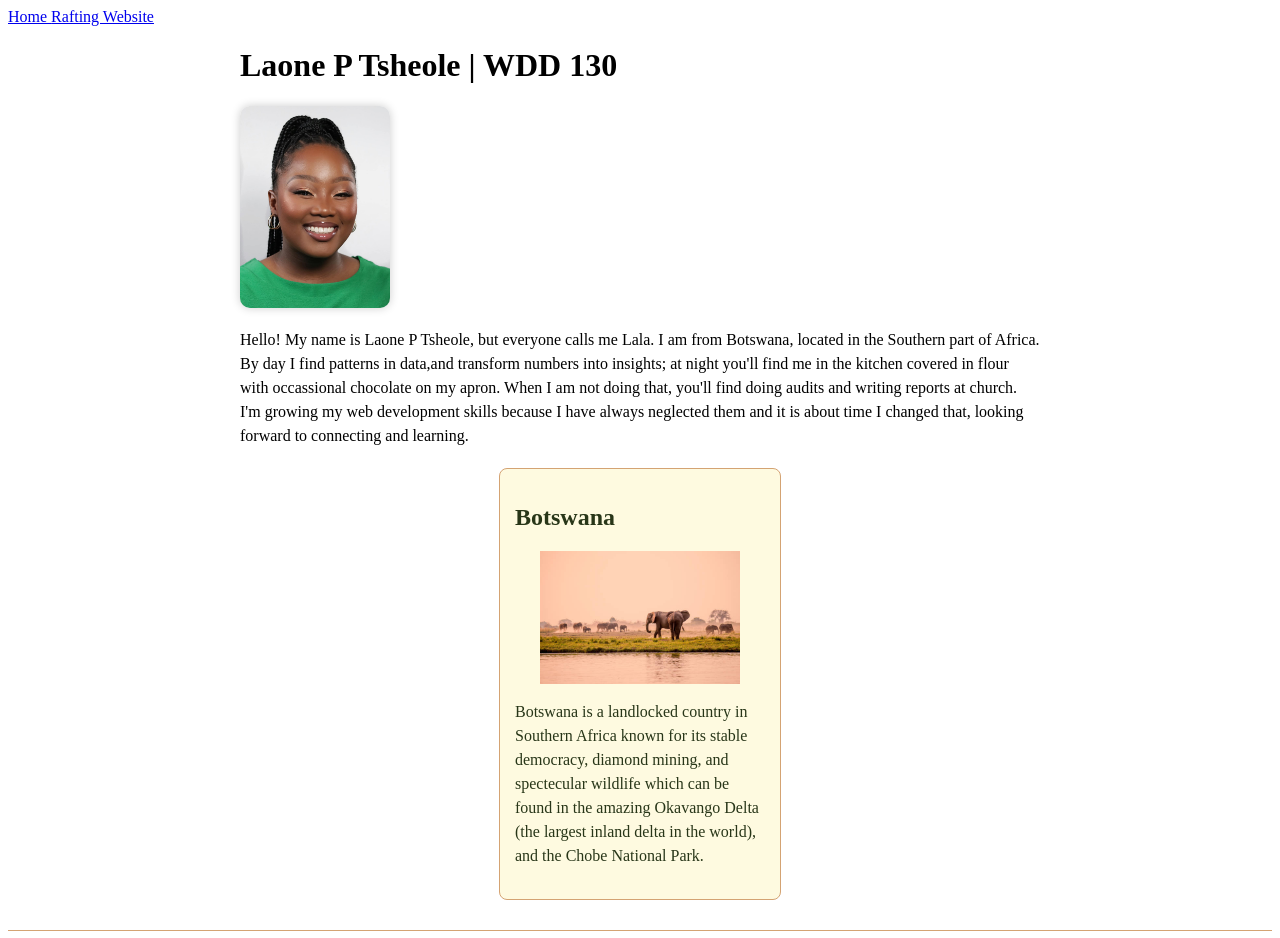
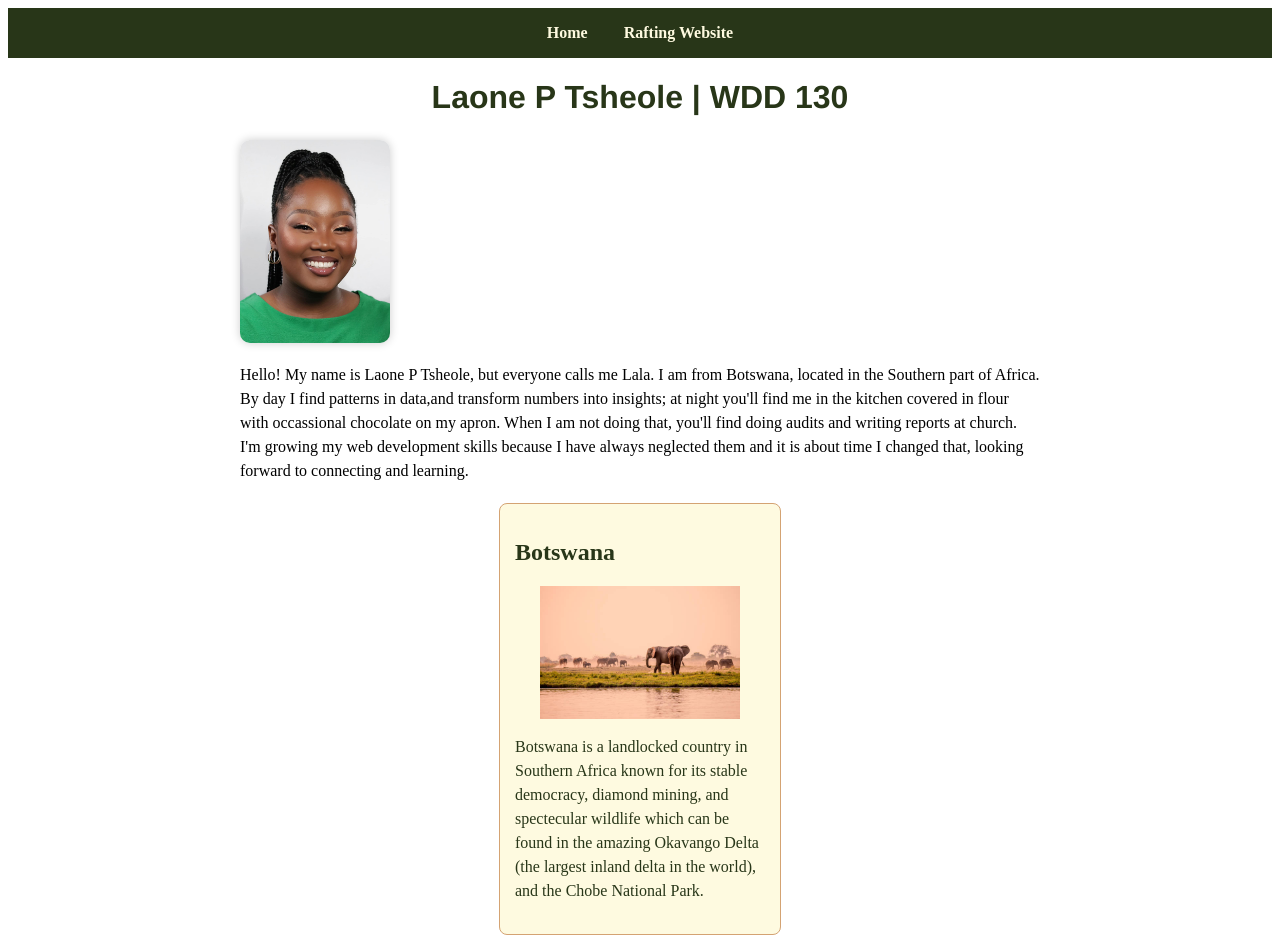
Before and after one commit to Lala0599/wdd130, a plain HTML site: page index.html in a window 1280 px wide. Shown: the top 938 px of the page. Drawn offline with Linux system fonts and the light colour scheme.

Commit message:
Fixed W02 validation errors: title, CSS rules

```diff
--- a/index.html
+++ b/index.html
@@ -4,7 +4,7 @@
         <meta charset="utf-8">
         <meta name="viewport" content="width=device-width,initial-scale=1.0">
         <title>Laone P Tsheole | WWD 130</title>
-        <meta name="description" content="Home page for Laone Tsheole's WDD130 course, showcasing web development skills and projects.">
+        <meta name="description" content="Laone Tsheole's WDD130 course homepage at BYU-Idaho. Learn about my projects in web development, including HTML,CSS, and web design.">
         <meta name="author" content="Laone P Tsheole">
         <link rel="stylesheet" href="styles/styles.css">
     </head>
--- a/styles/styles.css
+++ b/styles/styles.css
@@ -1,3 +1,29 @@
+/*Navigation styles*/
+nav{
+    background-color: #283618;
+    padding: 1rem;
+    text-align: center;
+}
+
+nav a{
+    color: #fefae0;
+    text-decoration: none;
+    margin: 0 1rem;
+    font-weight: bold;
+}
+
+nav a:hover{
+    text-decoration: underline;
+}
+
+/*Heading styles*/
+h1{
+    color: #283618;
+    text-align: center;
+    margin-bottom: 1.5rem;
+    font-family: 'Helvetica', sans-serif;
+}
+
 /*Main element styling*/
 main{
     width: 800px;
```
